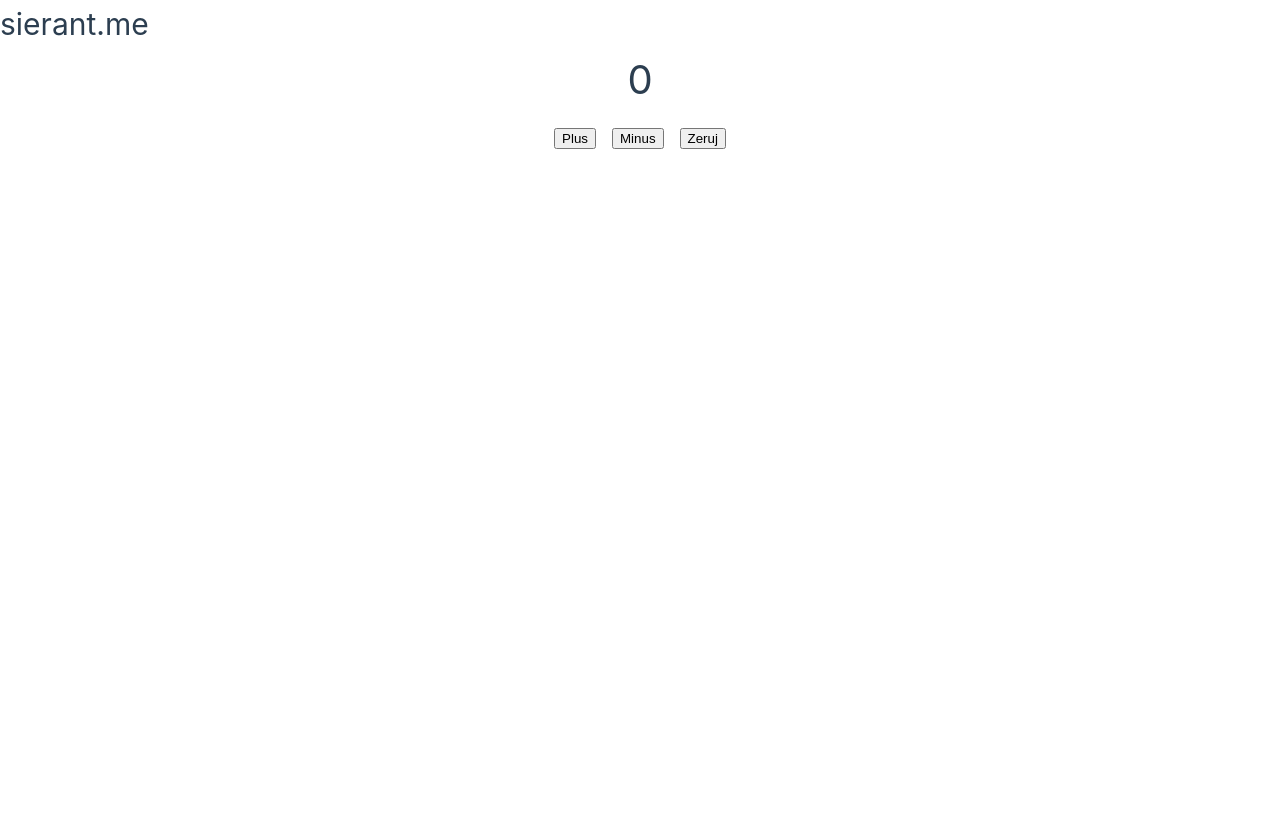
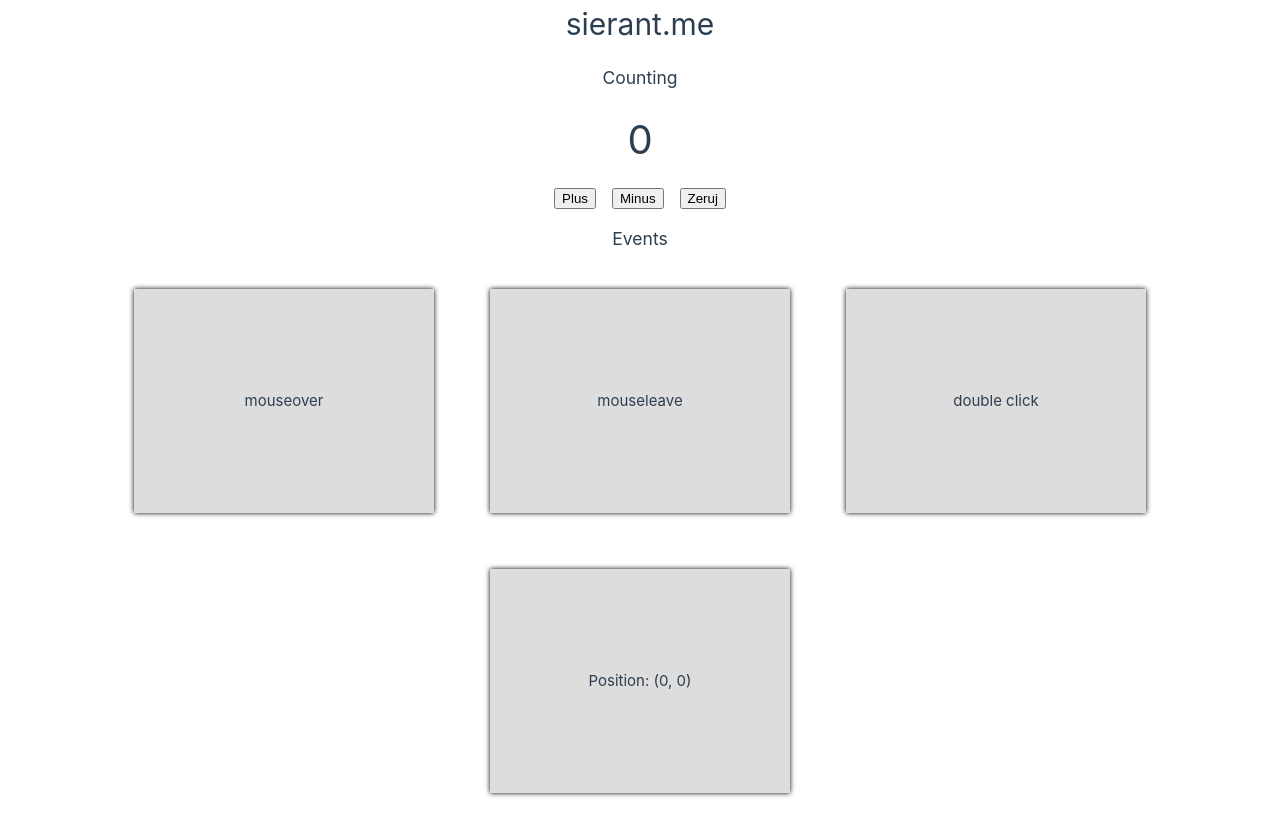
Before and after one commit to PiotrSierant/sierant.me, a Vue app: page / in a window 1280 px wide. Built offline with nearby package versions, Linux system fonts and the light colour scheme.

Commit message:
scss, events itp.

```diff
--- a/src/App.vue
+++ b/src/App.vue
@@ -1,51 +1,15 @@
 <script>
+import Counting from "./components/Counting.vue";
+import Events from "./components/Events.vue";
 export default {
-    data() {
-        return {
-            count: 0
-        }
-    },
-    methods: {
-        increment() {
-            this.count += 1;
-        },
-        decrement() {
-            this.count -= 1;
-        },
-        cleanCount() {
-            this.count = 0;
-        }
+    components: {
+        Counting,
+        Events,
     }
 }
 </script>
 
 <template>
-    <h1>sierant.me</h1>
-    <div>
-        <h3>{{ count }}</h3>
-        <section class="button__section">
-            <button @click="increment">Plus</button>
-            <button @click="decrement">Minus</button>
-            <button @click="cleanCount">Zeruj</button>
-        </section>
-    </div>
+    <Counting />
+    <Events />
 </template>
-
-<style lang="scss" scoped>
-div {
-    display: flex;
-    flex-direction: column;
-    justify-content: center;
-    align-items: center;
-    gap: 1rem;
-
-    h3 {
-        font-size: 40px;
-    }
-}
-
-.button__section {
-    display: flex;
-    gap: 1rem;
-}
-</style>
--- a/src/assets/base.css
+++ b/src/assets/base.css
@@ -72,3 +72,12 @@ body {
   -webkit-font-smoothing: antialiased;
   -moz-osx-font-smoothing: grayscale;
 }
+
+div {
+  width: 100%;
+  display: flex;
+  flex-direction: column;
+  justify-content: center;
+  align-items: center;
+  gap: 1rem;
+}
--- /dev/null
+++ b/src/components/Counting.vue
@@ -0,0 +1,45 @@
+<script>
+export default {
+    name: 'Counting',
+    data() {
+        return {
+            count: 0
+        }
+    },
+    methods: {
+        increment() {
+            this.count += 1;
+        },
+        decrement() {
+            this.count -= 1;
+        },
+        cleanCount() {
+            this.count = 0;
+        }
+    }
+}
+</script>
+
+<template>
+    <h1>sierant.me</h1>
+    <h3>Counting</h3>
+    <div>
+        <h3 class="count">{{ count }}</h3>
+        <section class="button__section">
+            <button @click="increment">Plus</button>
+            <button @click="decrement">Minus</button>
+            <button @click="cleanCount">Zeruj</button>
+        </section>
+    </div>
+</template>
+
+<style lang="scss" scoped>
+.count {
+    font-size: 40px;
+}
+
+.button__section {
+    display: flex;
+    gap: 1rem;
+}
+</style>
--- /dev/null
+++ b/src/components/Events.vue
@@ -0,0 +1,49 @@
+<script>
+export default {
+    name: 'Events',
+    data() {
+        return {
+            x: 0,
+            y: 0
+        }
+    },
+    methods: {
+        handleEvent(e) {
+            console.log(e.type)
+        },
+        handleMouseMove(e) {
+            this.x = e.offsetX;
+            this.y = e.offsetY;
+        }
+    },
+}
+</script>
+
+<template>
+    <h3>Events</h3>
+    <div class="box__container">
+        <div class="box" @mouseover="handleEvent">mouseover</div>
+        <div class="box" @mouseleave="handleEvent">mouseleave</div>
+        <div class="box" @dblclick="handleEvent">double click</div>
+        <div class="box" @mousemove="handleMouseMove">
+            <p>Position: ({{ x }}, {{ y }})</p>
+        </div>
+    </div>
+</template>
+
+<style lang="scss" scoped>
+.box__container {
+    display: flex;
+    flex-direction: row;
+    flex-wrap: wrap;
+}
+
+.box {
+    padding: 100px 0;
+    width: 300px;
+    text-align: center;
+    background-color: #ddd;
+    margin: 20px;
+    box-shadow: 0 0 5px black;
+}
+</style>
```
